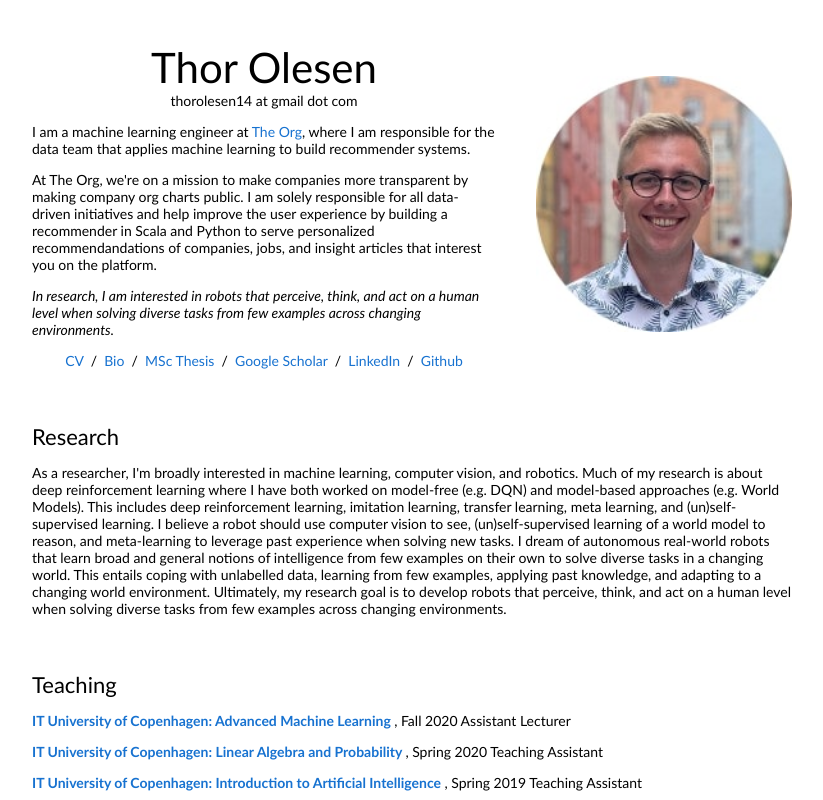
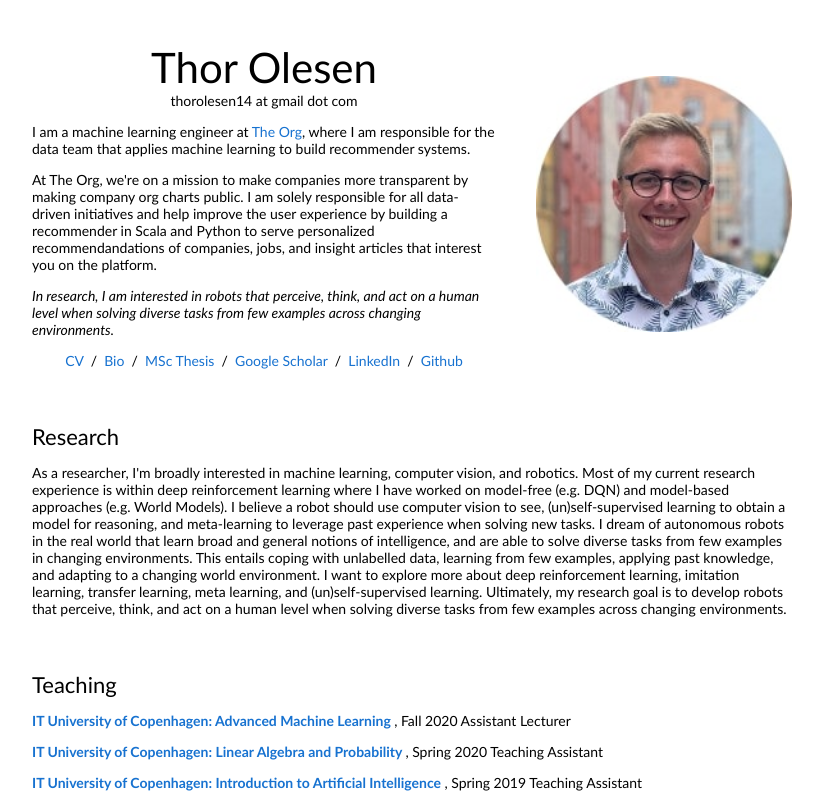
Before and after one commit to TVAO/tvao.github.io, a plain HTML site: page index.html in a window 1280 px wide. Shown: the top 800 px of the page, without its empty margins (228-1051 px from the left). Drawn offline with Linux system fonts and the light colour scheme.

Commit message:
updated research

```diff
--- a/index.html
+++ b/index.html
@@ -33,13 +33,10 @@
                 <i>
                   In research, I am interested in robots that perceive, think, and act on a human level when solving diverse tasks from few examples across changing environments.
                 </i>
-                <!-- This includes deep reinforcement learning, (un) self-supervised learning, imitation learning, transfer learning, and meta learning.  -->
-                <!--This includes autonomous reinforcement learning algorithms for acquiring motor skills, approaches for learning models of the world from unsupervised interaction, and meta-learning methods that leverage previous experience to quickly acquire new capabilities.-->
-                <!--I am interested in how algorithms can enable machines to acquire more general notions of intelligence through learning and interaction, allowing them to autonomously learn a variety of complex sensorimotor skills in real-world settings. This includes learning deep representations for representing complex skills from raw sensory inputs, enabling machines to learn through interaction without human supervision, and allowing systems to build upon what they've learned previously to acquire new capabilities with small amounts of experience.-->
               </p>
               <p style="text-align:center">
                 <!-- <a href="mailto:thorolesen14@gmail.com">Email</a> &nbsp/&nbsp -->
-                <a href="data/ThorOlesen-CV.pdf">CV</a> &nbsp/&nbsp <!-- TODO: update CV: image, homepage, research interests, education (course work + gpa), publications, research experience, teaching -->
+                <a href="data/ThorOlesen-CV.pdf">CV</a> &nbsp/&nbsp
                 <a href="data/ThorOlesen-bio.txt">Bio</a> &nbsp/&nbsp
                 <a href="data/thesis.pdf"> MSc Thesis </a> &nbsp/&nbsp
                 <a href="https://scholar.google.com/citations?user=5L_XC1gAAAAJ&hl=en">Google Scholar</a> &nbsp/&nbsp
@@ -62,11 +59,11 @@
                 <p>
                   As a researcher, I'm broadly interested in machine learning, computer vision, and robotics.
 
-                  Much of my research is about deep reinforcement learning where I have both worked on model-free (e.g. DQN) and model-based approaches (e.g. World Models).
-                  This includes deep reinforcement learning, imitation learning, transfer learning, meta learning, and (un)self-supervised learning.
-                  I believe a robot should use computer vision to see, (un)self-supervised learning of a world model to reason, and meta-learning to leverage past experience when solving new tasks.
-                  I dream of autonomous real-world robots that learn broad and general notions of intelligence from few examples on their own to solve diverse tasks in a changing world.
+                  Most of my current research experience is within deep reinforcement learning where I have worked on model-free (e.g. DQN) and model-based approaches (e.g. World Models).
+                  I believe a robot should use computer vision to see, (un)self-supervised learning to obtain a model for reasoning, and meta-learning to leverage past experience when solving new tasks.
+                  I dream of autonomous robots in the real world that learn broad and general notions of intelligence, and are able to solve diverse tasks from few examples in changing environments.
                   This entails coping with unlabelled data, learning from few examples, applying past knowledge, and adapting to a changing world environment.
+                  I want to explore more about deep reinforcement learning, imitation learning, transfer learning, meta learning, and (un)self-supervised learning.
                   Ultimately, my research goal is to develop robots that perceive, think, and act on a human level when solving diverse tasks from few examples across changing environments.
                 </p>
 
```
